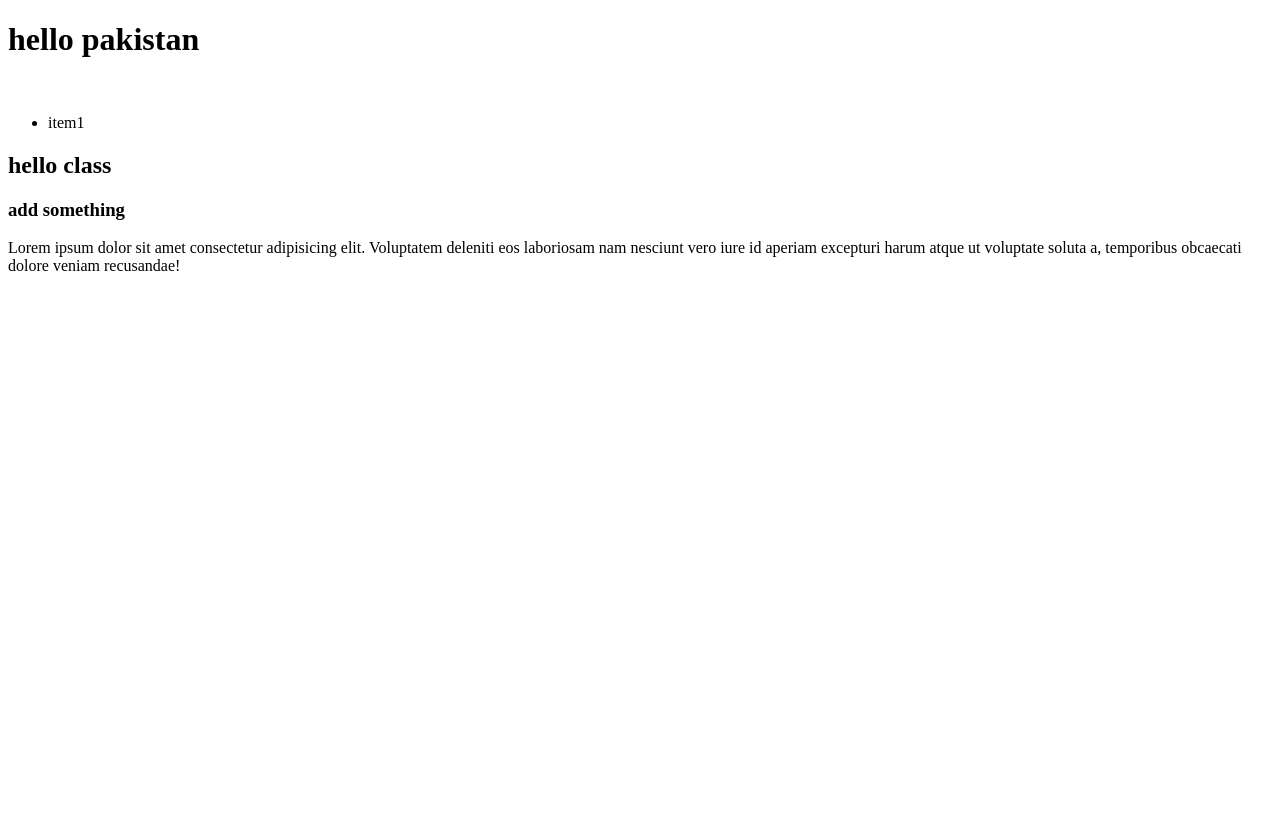
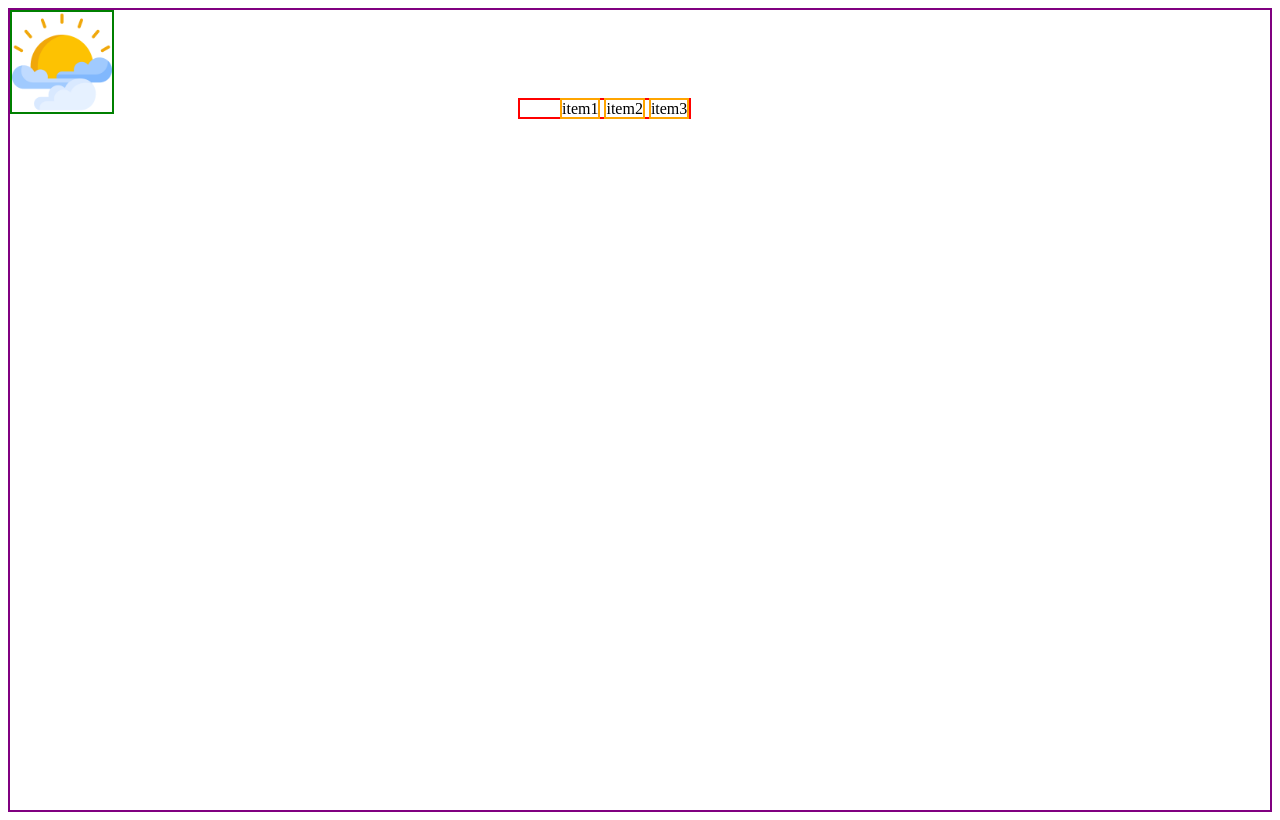
Before and after one commit to faisalakb/sp22-bse-c-web, a website: page index.html in a window 1280 px wide. Drawn offline with Linux system fonts and the light colour scheme.

Commit message:
Add navbar

```diff
--- a/index.html
+++ b/index.html
@@ -4,15 +4,19 @@
     <meta charset="UTF-8">
     <meta name="viewport" content="width=device-width, initial-scale=1.0">
     <title>Document</title>
+    <link rel="stylesheet" href="./style.css">
+
 </head>
 <body>
-    <h1>hello pakistan</h1>
-    <img src="" alt="">
-    <ul>
-        <li>item1</li>
-    </ul>
-    <h2>hello class</h2>
-    <h3>add something</h3>
-    <p>Lorem ipsum dolor sit amet consectetur adipisicing elit. Voluptatem deleniti eos laboriosam nam nesciunt vero iure id aperiam excepturi harum atque ut voluptate soluta a, temporibus obcaecati dolore veniam recusandae!</p>
+    <div class="container">
+        <img src="./sun.png" alt="">
+        <ul>
+            <li>item1</li>
+            <li>item2</li>
+            <li>item3</li>
+        </ul>
+
+    </div>
+
 </body>
 </html>
--- a/style.css
+++ b/style.css
@@ -0,0 +1,21 @@
+.container{
+    border: 2px solid purple;
+    height: 100vh;
+}
+img{
+    border: 2px solid green;
+    width:100px;
+    height: 100px;
+}
+
+ul{
+    border: 2px solid red;
+    list-style: none;
+    display: inline;
+    margin-left: 400px;
+    margin-bottom: 500px;
+}
+li{
+    border: 2px solid orange;
+    display: inline;
+}
```
Also changed, not shown: sun.png (added).
